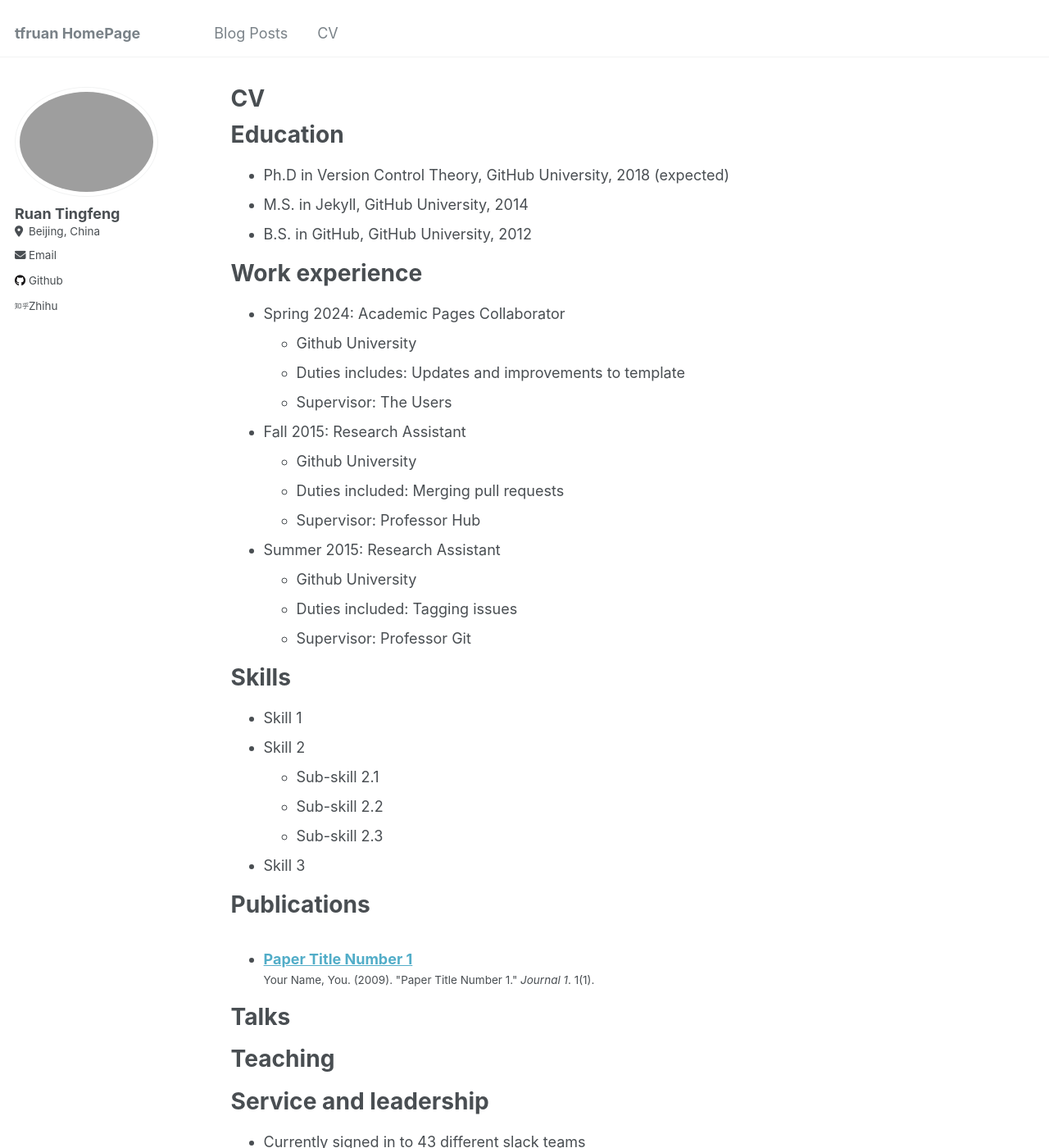
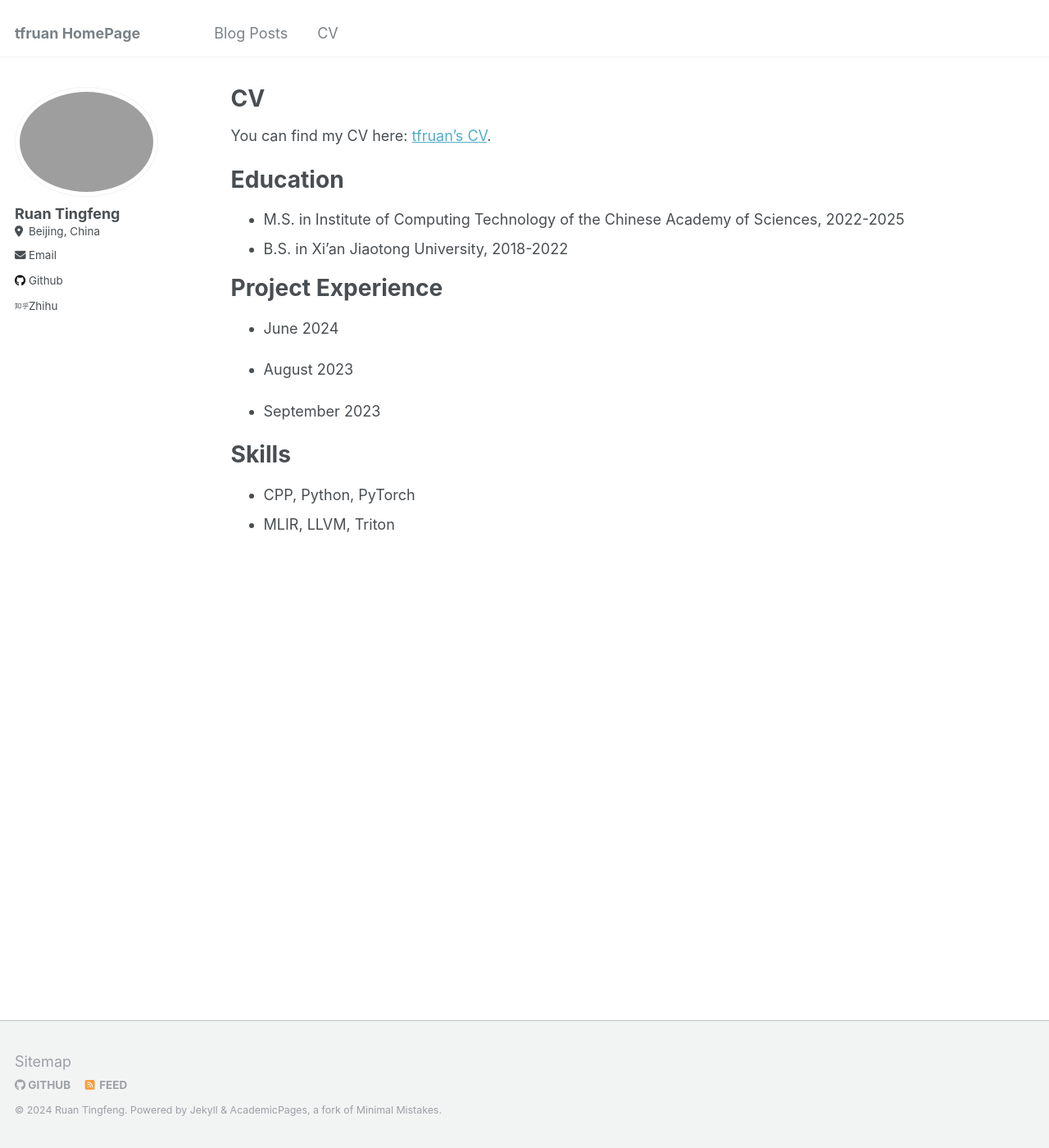
Before and after one commit to tfruan2000/tfruan2000.github.io, a Jekyll site: the page built from _pages/cv.md, in a window 1280 px wide and 1400 px high. Shown: the whole window at 82% size. Built offline with Jekyll 4.4.1, drawn with Linux system fonts in a browser that asks for light colours.

Commit message:
[doc]: change description

```diff
--- a/_pages/cv.md
+++ b/_pages/cv.md
@@ -9,56 +9,22 @@
 
 {% include base_path %}
 
+You can find my CV here: [tfruan's CV](../files/cv_rtf.pdf).
+
 Education
 ======
-* Ph.D in Version Control Theory, GitHub University, 2018 (expected)
-* M.S. in Jekyll, GitHub University, 2014
-* B.S. in GitHub, GitHub University, 2012
+* M.S. in Institute of Computing Technology of the Chinese Academy of Sciences, 2022-2025
+* B.S. in Xi'an Jiaotong University, 2018-2022
 
-Work experience
+Project Experience
 ======
-* Spring 2024: Academic Pages Collaborator
-  * Github University
-  * Duties includes: Updates and improvements to template
-  * Supervisor: The Users
+* June 2024
 
-* Fall 2015: Research Assistant
-  * Github University
-  * Duties included: Merging pull requests
-  * Supervisor: Professor Hub
+* August 2023
 
-* Summer 2015: Research Assistant
-  * Github University
-  * Duties included: Tagging issues
-  * Supervisor: Professor Git
+* September 2023
 
 Skills
 ======
-* Skill 1
-* Skill 2
-  * Sub-skill 2.1
-  * Sub-skill 2.2
-  * Sub-skill 2.3
-* Skill 3
-
-Publications
-======
-  <ul>{% for post in site.publications reversed %}
-    {% include archive-single-cv.html %}
-  {% endfor %}</ul>
-
-Talks
-======
-  <ul>{% for post in site.talks reversed %}
-    {% include archive-single-talk-cv.html  %}
-  {% endfor %}</ul>
-
-Teaching
-======
-  <ul>{% for post in site.teaching reversed %}
-    {% include archive-single-cv.html %}
-  {% endfor %}</ul>
-
-Service and leadership
-======
-* Currently signed in to 43 different slack teams
+* CPP, Python, PyTorch
+* MLIR, LLVM, Triton
```
Also changed, not shown: _pages/about.md (+3 -3 lines).
